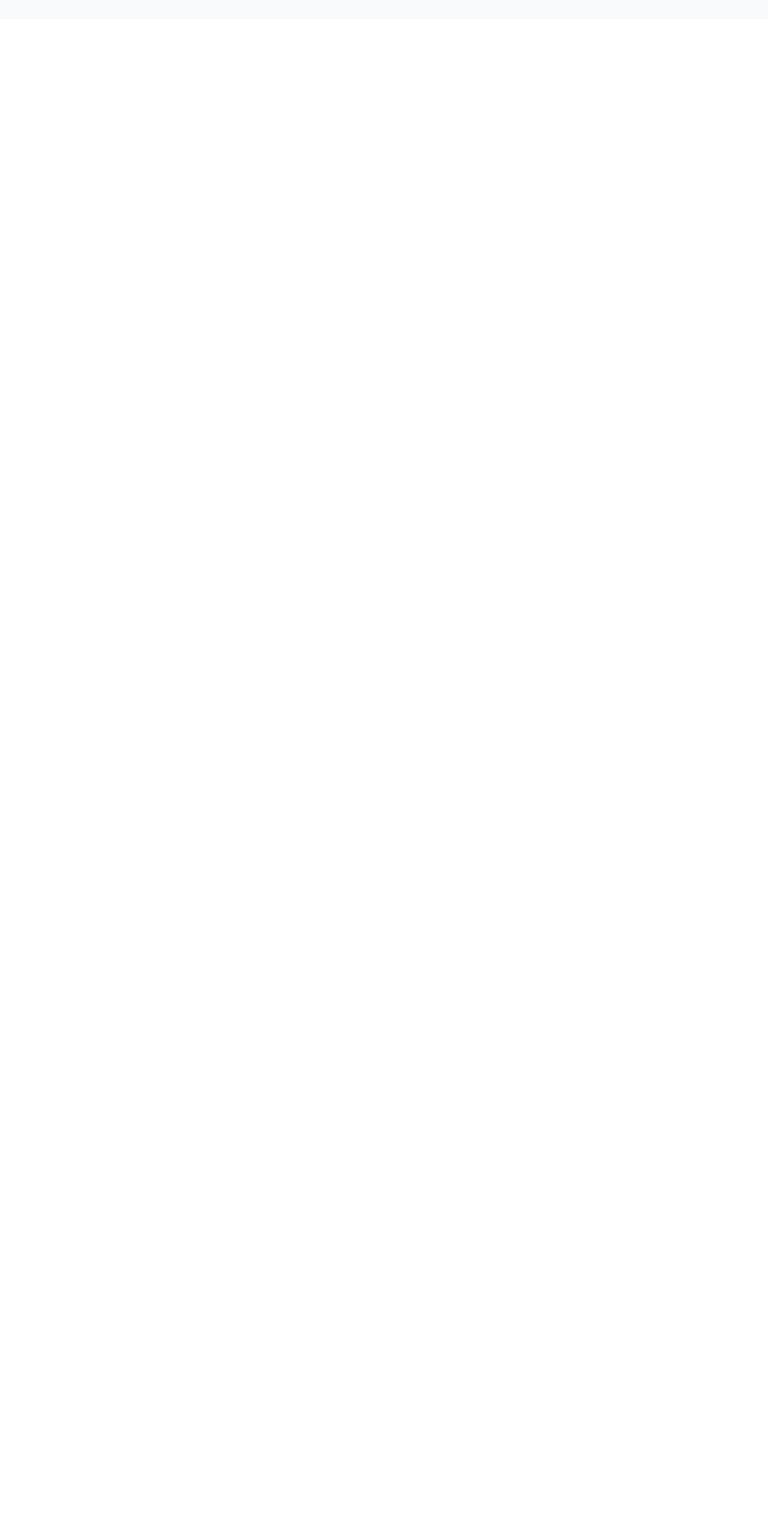
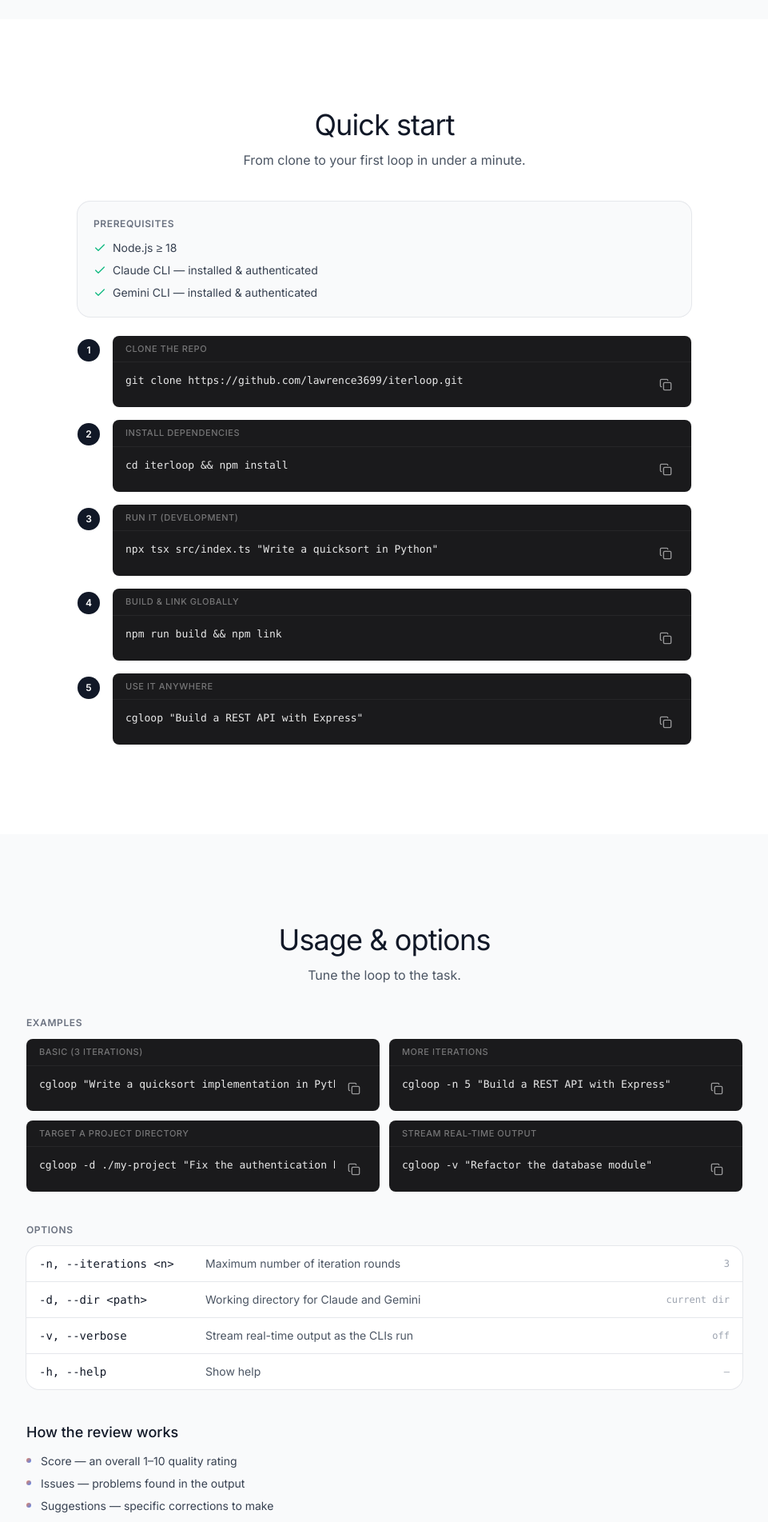
Before and after one commit to lawrence3699/iterloop, a React (Vite) app in the folder site/: page / in a window 1280 px wide. Shown: the part 2500-4403 px from the top of the page at 80% size, without its empty margins (159-1120 px from the left). Before the commit the page ends 2524 px from the top, so only its background shows below. Built offline with nearby package versions, Linux system fonts and the light colour scheme.

Commit message:
feat(site): Quick Start + Usage/Options sections

```diff
--- a/site/src/App.tsx
+++ b/site/src/App.tsx
@@ -4,6 +4,8 @@
 import { TerminalDemo } from './components/TerminalDemo'
 import { HowItWorks } from './components/HowItWorks'
 import { Features } from './components/Features'
+import { QuickStart } from './components/QuickStart'
+import { Usage } from './components/Usage'
 
 export default function App() {
   return (
@@ -17,6 +19,8 @@
           </div>
           <HowItWorks />
           <Features />
+          <QuickStart />
+          <Usage />
         </main>
       </div>
     </LanguageProvider>
--- /dev/null
+++ b/site/src/components/QuickStart.tsx
@@ -0,0 +1,45 @@
+import { Check } from 'lucide-react'
+import { useContent } from '../i18n/useContent'
+import { CodeBlock } from '../ui/CodeBlock'
+import { SectionReveal } from '../ui/SectionReveal'
+
+export function QuickStart() {
+  const { quickStart } = useContent()
+  return (
+    <section id="quickstart" className="scroll-mt-24 px-5 py-20 sm:py-28">
+      <div className="mx-auto max-w-3xl">
+        <SectionReveal className="text-center">
+          <h2 className="text-3xl font-normal tracking-tight sm:text-4xl">{quickStart.heading}</h2>
+          <p className="mt-3 text-gray-600">{quickStart.subheading}</p>
+        </SectionReveal>
+
+        <SectionReveal className="mt-10 rounded-2xl bg-gray-50 p-5 ring-1 ring-gray-200">
+          <h3 className="text-xs font-semibold uppercase tracking-wider text-gray-500">
+            {quickStart.prerequisitesLabel}
+          </h3>
+          <ul className="mt-3 space-y-2">
+            {quickStart.prerequisites.map((p, i) => (
+              <li key={i} className="flex items-center gap-2 text-sm text-gray-700">
+                <Check className="h-4 w-4 shrink-0 text-emerald-500" />
+                {p}
+              </li>
+            ))}
+          </ul>
+        </SectionReveal>
+
+        <ol className="mt-6 space-y-4">
+          {quickStart.steps.map((step, i) => (
+            <SectionReveal as="li" key={i} className="flex gap-4" delayMs={(i % 5) * 50}>
+              <div className="mt-1 flex h-7 w-7 shrink-0 items-center justify-center rounded-full bg-gray-900 text-xs font-semibold text-white">
+                {i + 1}
+              </div>
+              <div className="min-w-0 flex-1">
+                <CodeBlock code={step.code} label={step.label} />
+              </div>
+            </SectionReveal>
+          ))}
+        </ol>
+      </div>
+    </section>
+  )
+}
--- /dev/null
+++ b/site/src/components/Usage.tsx
@@ -0,0 +1,60 @@
+import { useContent } from '../i18n/useContent'
+import { CodeBlock } from '../ui/CodeBlock'
+import { SectionReveal } from '../ui/SectionReveal'
+
+export function Usage() {
+  const { usage } = useContent()
+  return (
+    <section id="usage" className="scroll-mt-24 bg-gray-50 px-5 py-20 sm:py-28">
+      <div className="mx-auto max-w-4xl">
+        <SectionReveal className="text-center">
+          <h2 className="text-3xl font-normal tracking-tight sm:text-4xl">{usage.heading}</h2>
+          <p className="mt-3 text-gray-600">{usage.subheading}</p>
+        </SectionReveal>
+
+        <SectionReveal className="mt-10">
+          <h3 className="mb-3 text-xs font-semibold uppercase tracking-wider text-gray-500">
+            {usage.examplesLabel}
+          </h3>
+          <div className="grid gap-3 sm:grid-cols-2">
+            {usage.examples.map((ex, i) => (
+              <CodeBlock key={i} code={ex.code} label={ex.label} />
+            ))}
+          </div>
+        </SectionReveal>
+
+        <SectionReveal className="mt-10">
+          <h3 className="mb-3 text-xs font-semibold uppercase tracking-wider text-gray-500">
+            {usage.optionsLabel}
+          </h3>
+          <div className="divide-y divide-gray-200 overflow-hidden rounded-2xl bg-white ring-1 ring-gray-200">
+            {usage.options.map((o, i) => (
+              <div
+                key={i}
+                className="flex flex-col gap-1 px-4 py-3 sm:flex-row sm:items-center sm:gap-4"
+              >
+                <code className="font-mono text-sm font-medium text-gray-900 sm:w-48 sm:shrink-0">
+                  {o.flag}
+                </code>
+                <span className="flex-1 text-sm text-gray-600">{o.desc}</span>
+                <code className="font-mono text-xs text-gray-400">{o.def}</code>
+              </div>
+            ))}
+          </div>
+        </SectionReveal>
+
+        <SectionReveal className="mt-10">
+          <h3 className="text-lg font-medium text-gray-900">{usage.reviewHeading}</h3>
+          <ul className="mt-3 space-y-2">
+            {usage.reviewPoints.map((p, i) => (
+              <li key={i} className="flex gap-3 text-sm text-gray-700">
+                <span className="mt-1.5 h-1.5 w-1.5 shrink-0 rounded-full bg-gradient-to-br from-claude to-gemini" />
+                {p}
+              </li>
+            ))}
+          </ul>
+        </SectionReveal>
+      </div>
+    </section>
+  )
+}
```
